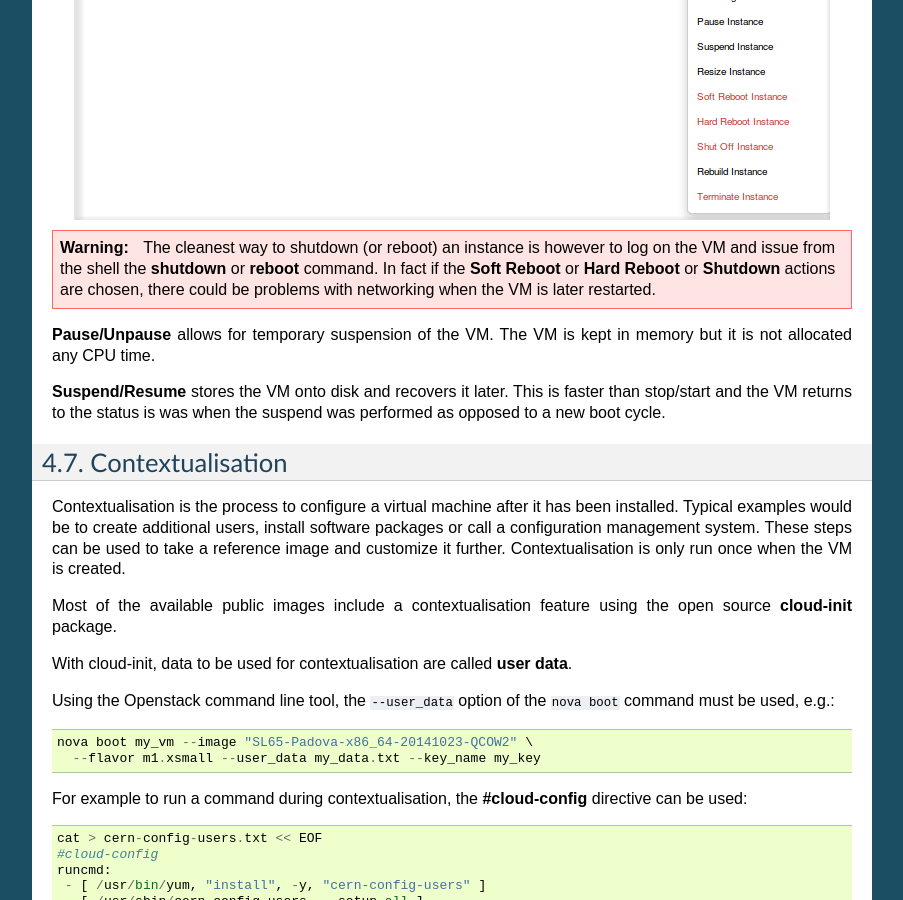
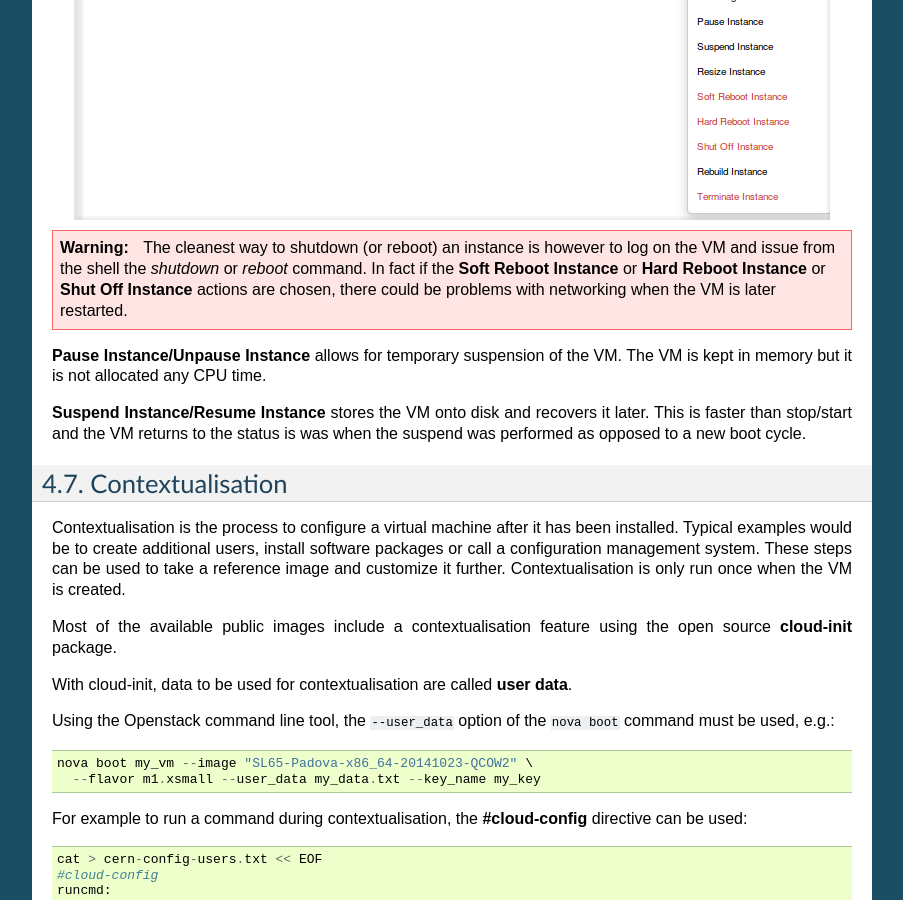
Before and after one commit to marcoverl/CVUserGuide, a Sphinx documentation site: the page built from source/AdminVMs-nocontext.rst, in a window 1280 px wide and 900 px high, scrolled down 14017 px. Shown: the whole window, without its empty margins (198-1101 px from the left). Built offline with Sphinx 7.4.7, drawn with Linux system fonts in a browser that asks for light colours; some of the changed text lies outside the part shown.

Commit message:
Revising doc

```diff
--- a/source/AdminVMs-nocontext.rst
+++ b/source/AdminVMs-nocontext.rst
@@ -514,15 +513,15 @@ VMs can be stopped and started in different ways available from the
 .. WARNING ::
 
     The cleanest way to shutdown (or reboot) an instance is however to
-    log on the VM and issue from the shell the **shutdown** or
-    **reboot** command. In fact if the **Soft Reboot** or **Hard Reboot** or
-    **Shutdown** actions are chosen, there could be problems with networking
+    log on the VM and issue from the shell the *shutdown* or
+    *reboot* command. In fact if the **Soft Reboot Instance** or **Hard Reboot Instance** or
+    **Shut Off Instance** actions are chosen, there could be problems with networking
     when the VM is later restarted.
 
-**Pause/Unpause** allows for temporary suspension of the VM. The VM is kept
+**Pause Instance/Unpause Instance** allows for temporary suspension of the VM. The VM is kept
 in memory but it is not allocated any CPU time.
 
-**Suspend/Resume** stores the VM onto disk and recovers it later. This is
+**Suspend Instance/Resume Instance** stores the VM onto disk and recovers it later. This is
 faster than stop/start and the VM returns to the status is was when the
 suspend was performed as opposed to a new boot cycle.
 
@@ -657,7 +656,7 @@ To resize a VM using the graphical Interface:
        Failure in doing so might lead to VM and/or Volume corruption!
 
 -  Select the **Compute** |rarr| **Instances** menu and then **Resize Instance** option on
-   the Actions.
+   the **Actions**.
 
 -  In the **Resize Instance** box select the desired flavor.
 
```
Also changed, not shown: other parts of source/AdminVMs-nocontext.rst (+1 -2 lines), source/ManagingStorage.rst (+25 -10 lines), source/images/create_volume_arrows.jpg (added), source/images/create_volume_arrows.png (added), source/images/testvolCreation.jpg (added), source/images/testvolCreation.png (added), source/images/testvolCreation1.png (added), source/images/testvolCreation2.png (added), 2 other files.
